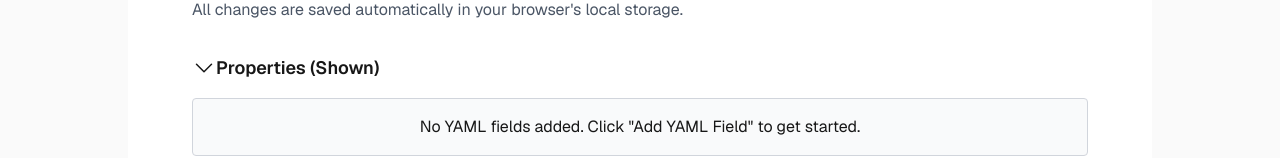
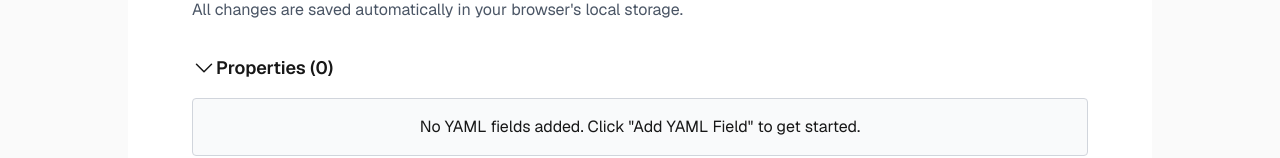
Before and after one commit to danielh-official/markdown-post-writer, a Next.js app: page / in a window 1280 px wide. Shown: the part 178-336 px from the top of the page. Built offline with nearby package versions, Linux system fonts and the light colour scheme.

Commit message:
Show count of YAML properties instead of Hidden/Shown status
Co-authored-by: danielh-official <49914607+danielh-official@users.noreply.github.com>

```diff
--- a/app/components/markdown-post-writer.tsx
+++ b/app/components/markdown-post-writer.tsx
@@ -209,7 +209,7 @@ export default function MarkdownPostWriter() {
             )}
           </button>
           <div className="text-lg font-semibold dark:text-white">
-            Properties ({yamlIsHidden ? 'Hidden' : 'Shown'})
+            Properties ({yamlFields.length})
           </div>
         </div>
         {yamlFields.length === 0 && !yamlIsHidden && (
```
